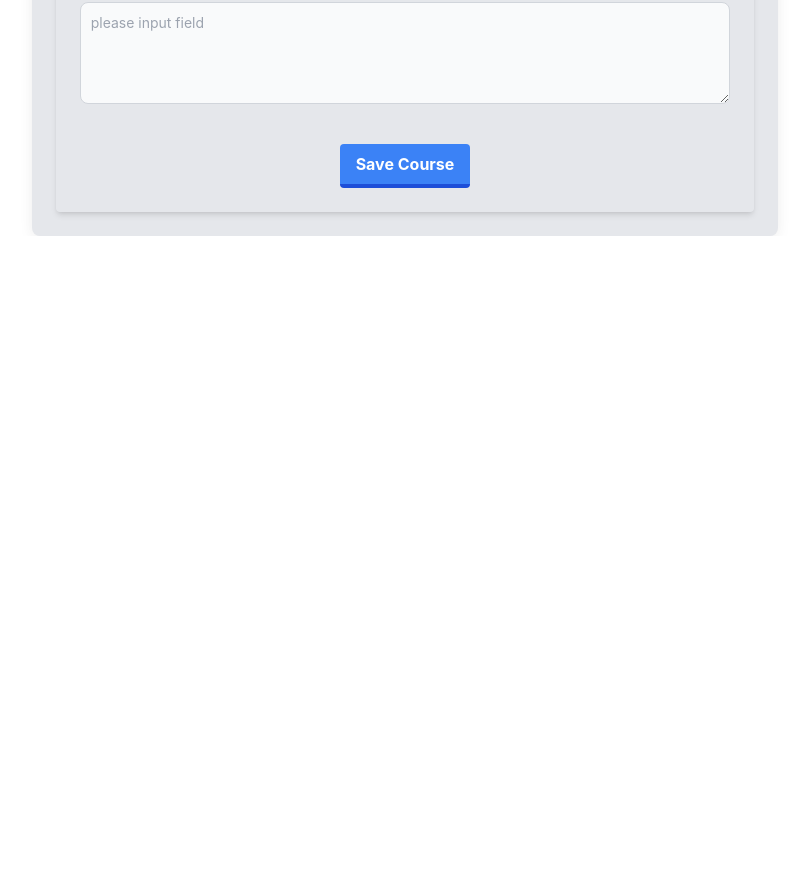
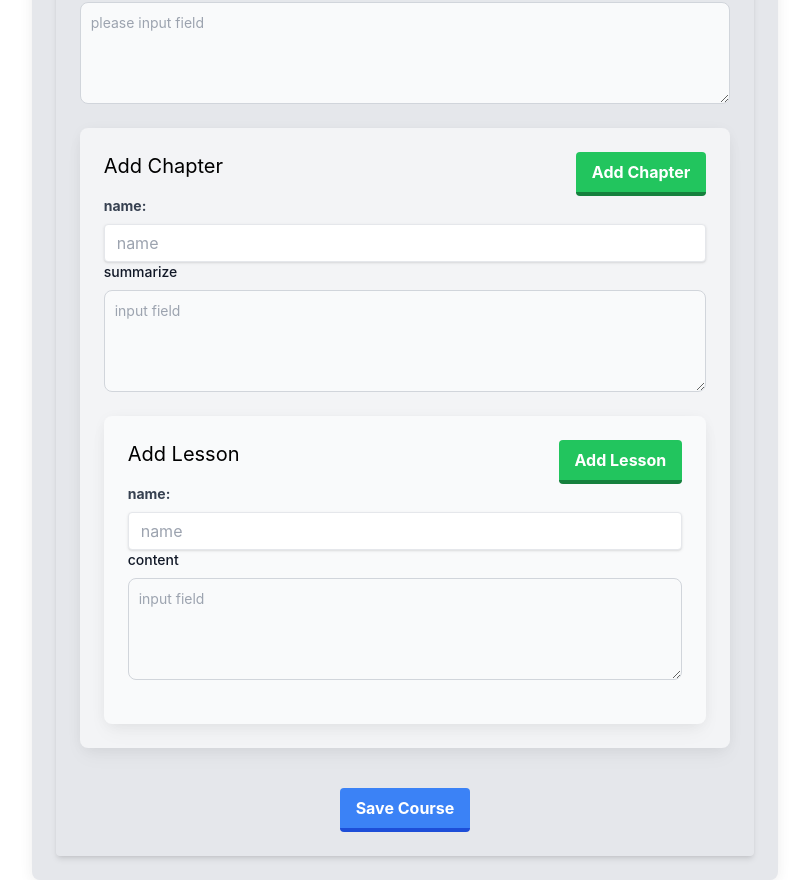
Before and after one commit to KimHong999/coursesWithAPI, a React (Create React App) app: page / in a window 1280 px wide. Shown: the part 780-1660 px from the top of the page, without its empty margins (235-1044 px from the left). Before the commit the page ends 1016 px from the top, so only its background shows below. Built offline with nearby package versions, Linux system fonts and the light colour scheme.

Commit message:
update Select

```diff
--- a/src/App.js
+++ b/src/App.js
@@ -15,7 +15,7 @@ function App() {
   const [courses, setCourses] = useState(courseData)
 
   const [selected, setSelected] = useState({})
-
+  const [selectCourse, setSelectCourse] = useState(null)
 
 
 
@@ -60,7 +60,7 @@ function App() {
   }
 
   const handleSelectedCourse = (id) => {
-    setSelected(courses.find((course)=>course.id===id))
+    setSelectCourse(courses.find((course)=>course.id===id))
   }
 
 
@@ -77,7 +77,7 @@ function App() {
         <div className='text-xl font-bold mt-8'>Course Management</div>
           <MainTable courses={courses} categories={categories} onDelete={handleDeleteCourse} onSelect={handleSelectedCourse} />
           <div className='flex justify-center item-center'>
-            <NewCourse categories={categories} onSave={handleSaveCourse} selected={selected}  />
+            <NewCourse categories={categories} onSave={handleSaveCourse} selected={selectCourse}  />
           </div>
       </div>
     </div>
--- a/src/Components/NewCourse.js
+++ b/src/Components/NewCourse.js
@@ -88,7 +88,26 @@ export const NewCourse = ({categories, onSave, selected}) => {
     console.log("save",form)
 
 
+    console.log("se",selected)
     useEffect(()=>{
+        if(!selected){
+            setForm({
+                name:"",
+                category_id:"",
+                summarize:"",
+                chapters:[{
+                    id:uuidv4(),
+                    name:"",
+                    summarize:"",
+                    lessons:[{
+                        id:uuidv4(),
+                        name:"",
+                        content:""
+                    }]
+                }]
+            })
+            return
+        }
         setForm(selected)
     },[selected])
 
```
